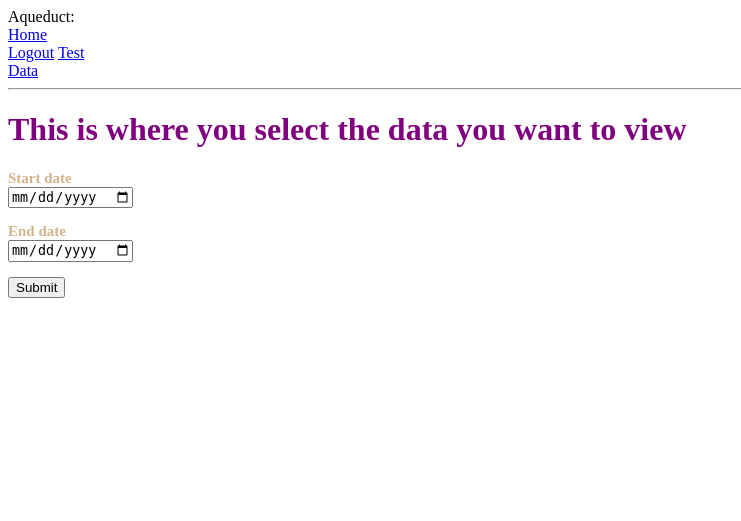
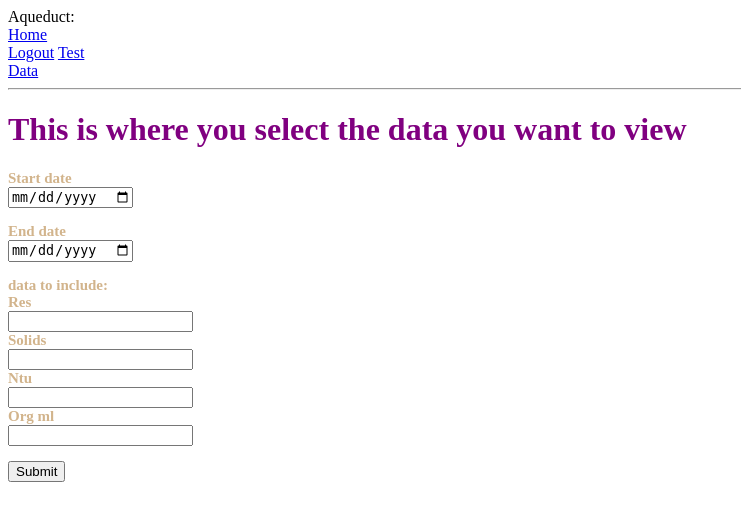
Before and after one commit to ShyGuyPy/Aqueduct_API, a Flask app: template python_rest/test_app/app/templates/data.html in a window 1280 px wide. Shown: the top 521 px of the page, without its empty margins (0-741 px from the left). Run offline with Flask 2, Linux system fonts and the light colour scheme; the template is opened without the code that fills it: most values are stand-ins (such as "Sample title", 1, 10 or a date in 2020); form fields are guessed from the names that the template uses.

Commit message:
working on outputs

```diff
--- a/python_rest/test_app/app/forms.py
+++ b/python_rest/test_app/app/forms.py
@@ -31,4 +31,9 @@ class RegistrationForm(FlaskForm):
 class DataForm(FlaskForm):
     start_date = DateField('enter search start date', validators=[DataRequired()])
     end_date = DateField('enter search end date', validators=[DataRequired()])
+    res = BooleanField('res') #, validators=[DataRequired()])
+    solids = BooleanField('solids')
+    NTU = BooleanField('NTU')
+    org_ml = BooleanField('org_ml')
+
     submit = SubmitField('get data')
--- a/python_rest/test_app/app/routes.py
+++ b/python_rest/test_app/app/routes.py
@@ -62,6 +62,9 @@ def login():
         return redirect(url_for('index'))
     return render_template('login.html', title='Sign In', form=form)
 
+# def data_output():
+#     form = DataForm()
+
 @app.route('/logout')
 def logout():
     logout_user()
--- a/python_rest/test_app/app/templates/data.html
+++ b/python_rest/test_app/app/templates/data.html
@@ -17,6 +17,18 @@
             <span style= "color: red;">[{{ error }}]</span>
             {% endfor %}
         </p>
+        <p>
+            data to include: <br>
+            {{form.res.label}} <br>
+            {{form.res}} <br>
+            {{form.solids.label}} <br>
+            {{form.solids}} <br>
+            {{form.NTU.label}} <br>
+            {{form.NTU}} <br>
+            {{form.org_ml.label}} <br>
+            {{form.org_ml}} <br>
+
+        </p>
         <p>{{form.submit()}}</p>
     </form>
 {% endblock %}
```
